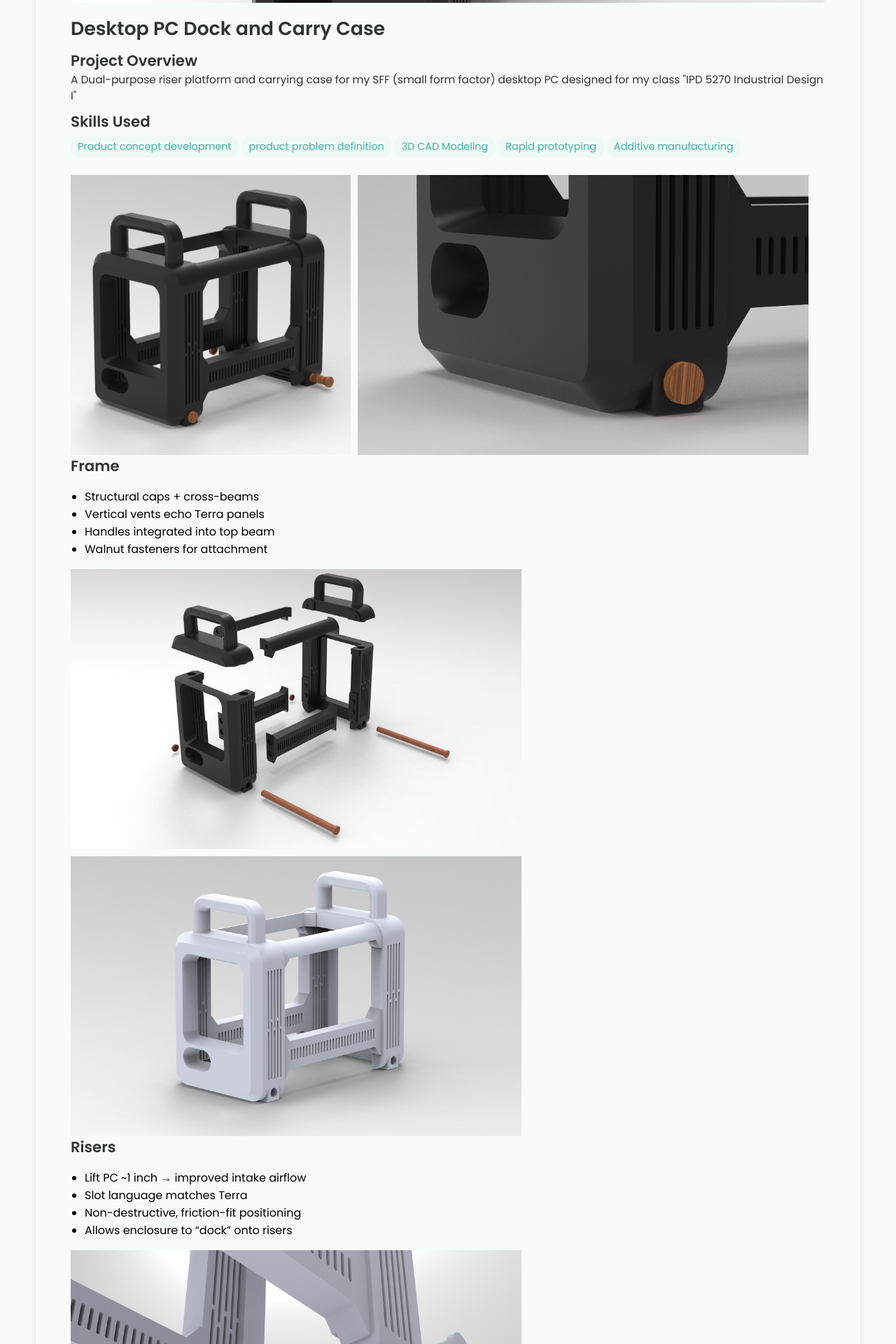
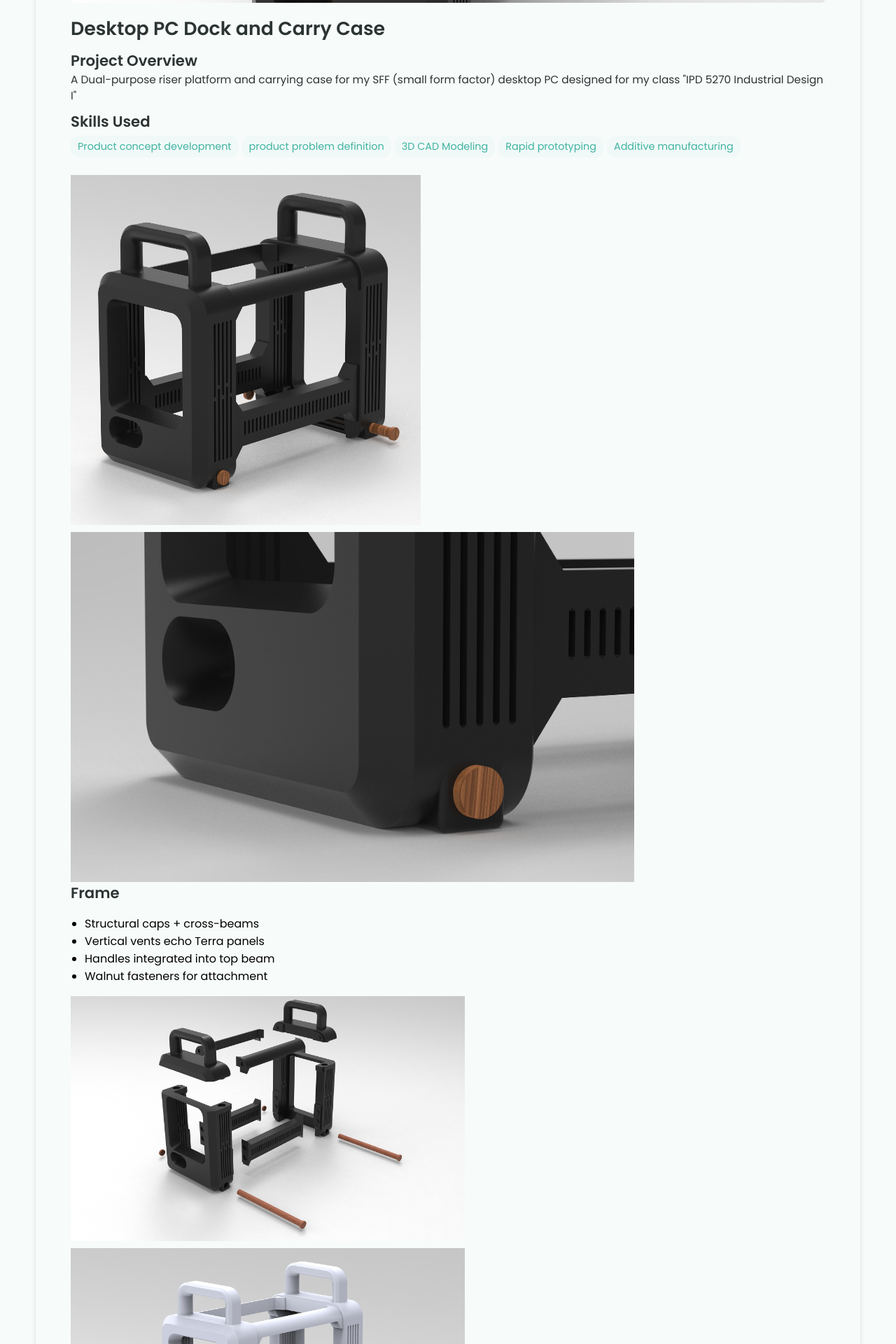
Before and after one commit to tdberner/tdberner.github.io, a Jekyll site: the page built from _projects/pc-case/index.md, in a window 1280 px wide. Shown: the part 486-2406 px from the top of the page at 70% size. Built offline with Jekyll 4.4.1, drawn with Linux system fonts in a browser that asks for light colours.

Commit message:
Update index.md

```diff
--- a/_projects/pc-case/index.md
+++ b/_projects/pc-case/index.md
@@ -11,16 +11,16 @@ skills:
 
 main-image: /case1.jpg
 ---
-{% include image-gallery.html images="case2.jpg, case3.jpg" height="400" %}
+{% include image-gallery.html images="case2.jpg, case3.jpg" height="500" %}
 ## Frame
 - Structural caps + cross-beams
 - Vertical vents echo Terra panels
 - Handles integrated into top beam
 - Walnut fasteners for attachment
-{% include image-gallery.html images="case4.jpg, case5.jpg" height="400" %}
+{% include image-gallery.html images="case4.jpg, case5.jpg" height="350" %}
 ## Risers
 - Lift PC ~1 inch → improved intake airflow
 - Slot language matches Terra
 - Non-destructive, friction-fit positioning
 - Allows enclosure to “dock” onto risers
-{% include image-gallery.html images="case6.jpg, case7.jpg" height="400" %}
+{% include image-gallery.html images="case6.jpg, case7.jpg" height="350" %}
```
